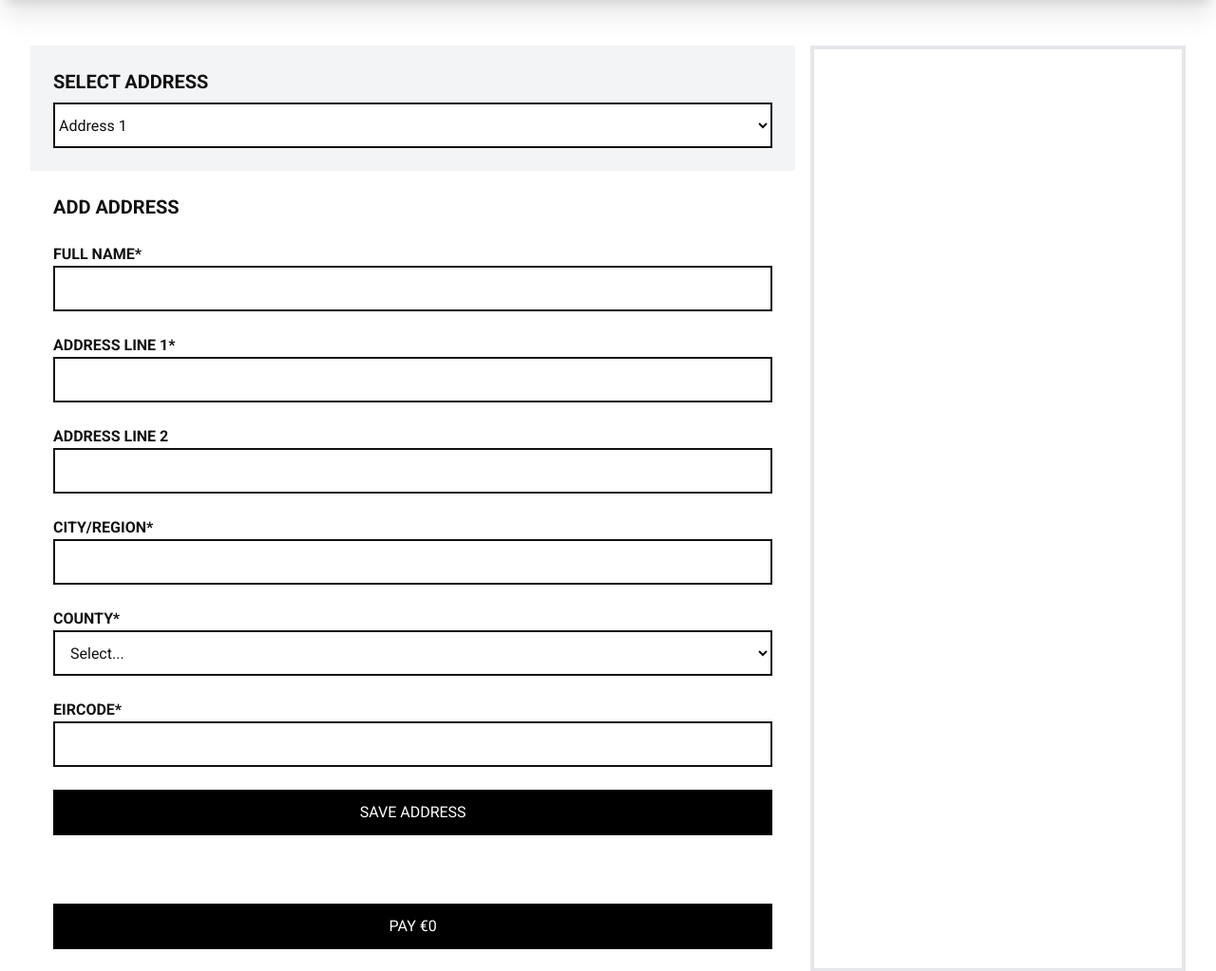
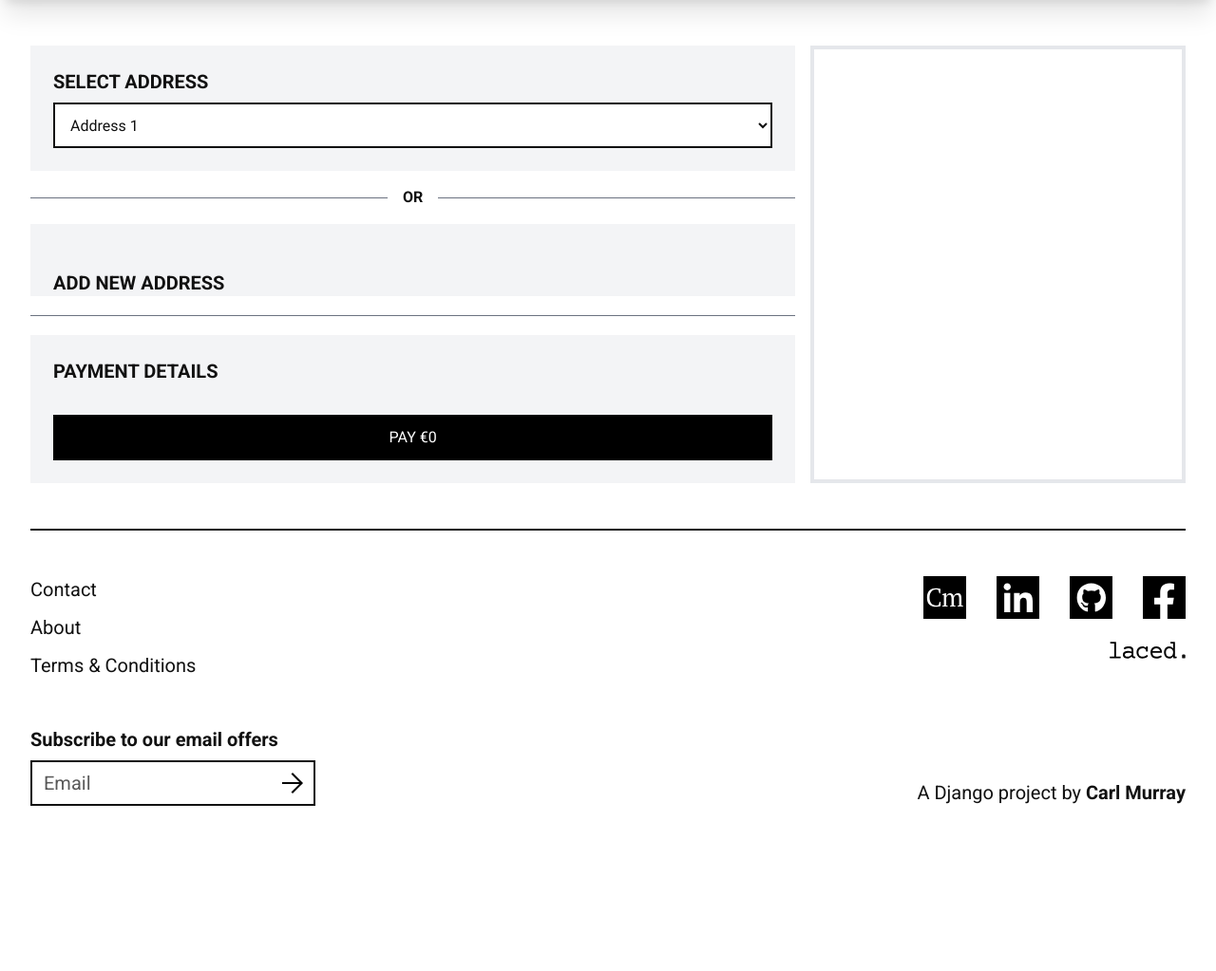
Before and after one commit to bagus0300/MarketIO, a Django app: page /checkout/ in a window 1280 px wide. Shown: the part 90-1113 px from the top of the page at 95% size. After the commit the page ends 939 px from the top, so only its background shows below. Run offline with Django 4.2, Linux system fonts and the light colour scheme; data comes from the database, SQL or seed files in the repository; data that the repository does not hold is empty; parts of the project's set-up code (start-up, migrations or seed data) failed here and were passed over; some libraries are stand-ins or nearby versions.

Commit message:
style: add style and UI elements to checkout

```diff
--- a/templates/checkout/checkout.html
+++ b/templates/checkout/checkout.html
@@ -7,19 +7,27 @@
             <div class="p-6 bg-gray-100 border-primary">
                 <h2 class="mb-2 text-xl font-bold">SELECT ADDRESS</h2>
 
-                <select name="" id="" class="w-full h-12 bg-white border-2 border-primary">
+                <select name="" id="" class="w-full h-12 bg-white border-2 px-3 border-primary">
                     <option value="">Address 1</option>
                     <option value="">Address 2</option>
                     <option value="">Address 3</option>
                 </select>
             </div>
             <!-- END SELECT ADDRESS -->
+
+            <div class="flex items-center">
+            <hr class="border-gray-500 border-1 flex-grow">
+            <div class="text-center m-4 font-bold">OR</div>
+            <hr class="border-gray-500 border-1 flex-grow">
+            </div>
+
             <!-- ADDRESS -->
             <form action=""
               method="post"
-              class="flex flex-col w-full gap-6 p-6">
+              class="flex flex-col relative w-full gap-6 p-6 h-[76px] overflow-hidden bg-gray-100">
             {% csrf_token %}
-            <h2 class="text-xl font-bold">ADD ADDRESS</h2>
+            <div class="w-full h-[76px] cursor-pointer accordionContol"></div>
+            <h2 class="text-xl font-bold">ADD NEW ADDRESS</h2>
             <div class="w-full">
                 <label class="font-bold text-primary" for="address_line_1">FULL NAME*</label>
                 <input class="w-full h-12 px-3 border-2 border-primary placeholder:text-secondary"
@@ -73,7 +81,10 @@
             <button class="inline-block w-full h-12 text-center text-white bg-black md:px-0"
                     type="submit">SAVE ADDRESS</button>
         </form>
-        <form id="payment-form" class="p-6 font-sans">
+        <hr class="border-gray-500 border-1 my-5 flex-grow">
+
+        <form id="payment-form" class="p-6 font-sans bg-gray-100">
+            <h2 class="text-xl font-bold mb-2">PAYMENT DETAILS</h2>
             {% csrf_token %}
             <div id="payment-elements">
               <!--Stripe.js injects the Payment Element-->
```
